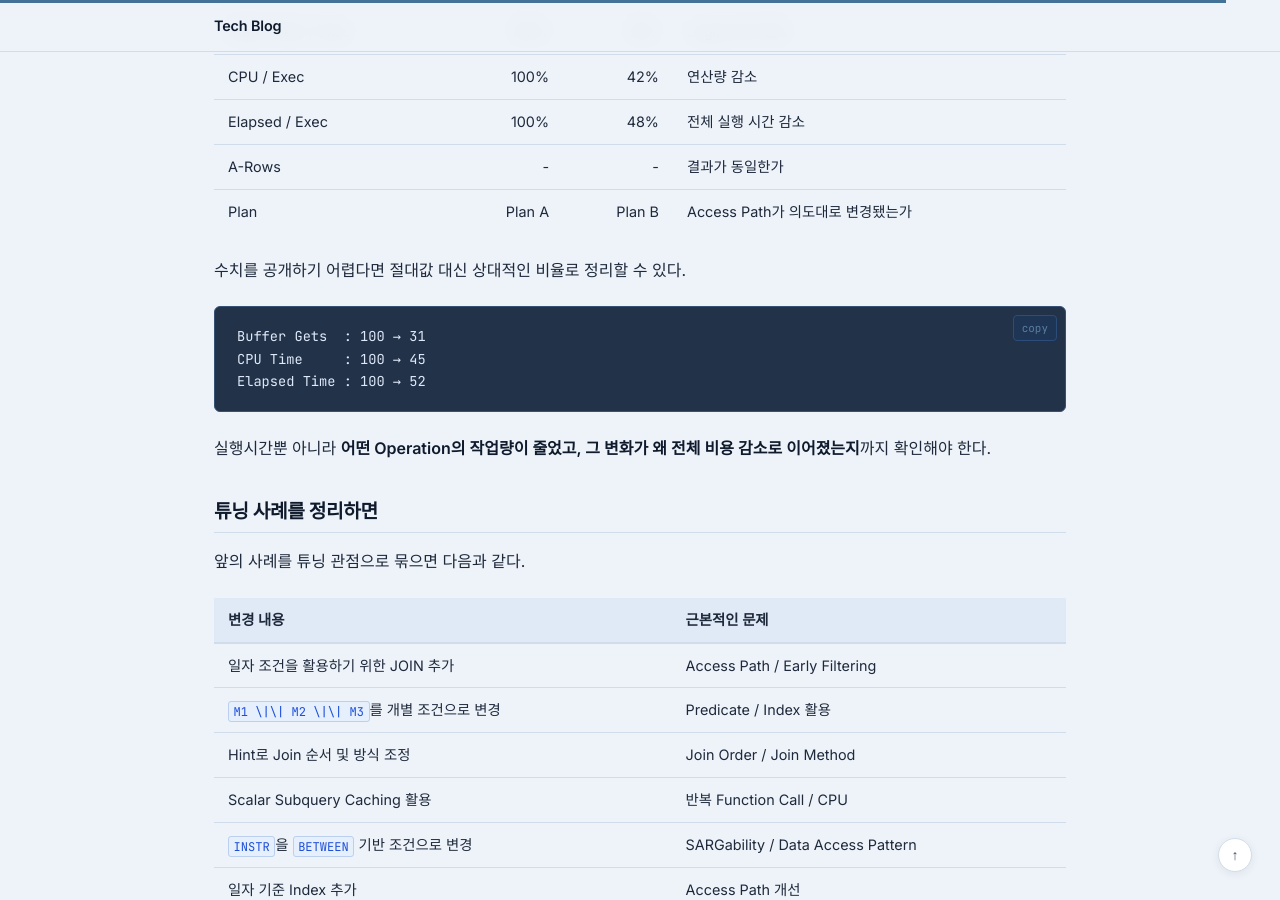
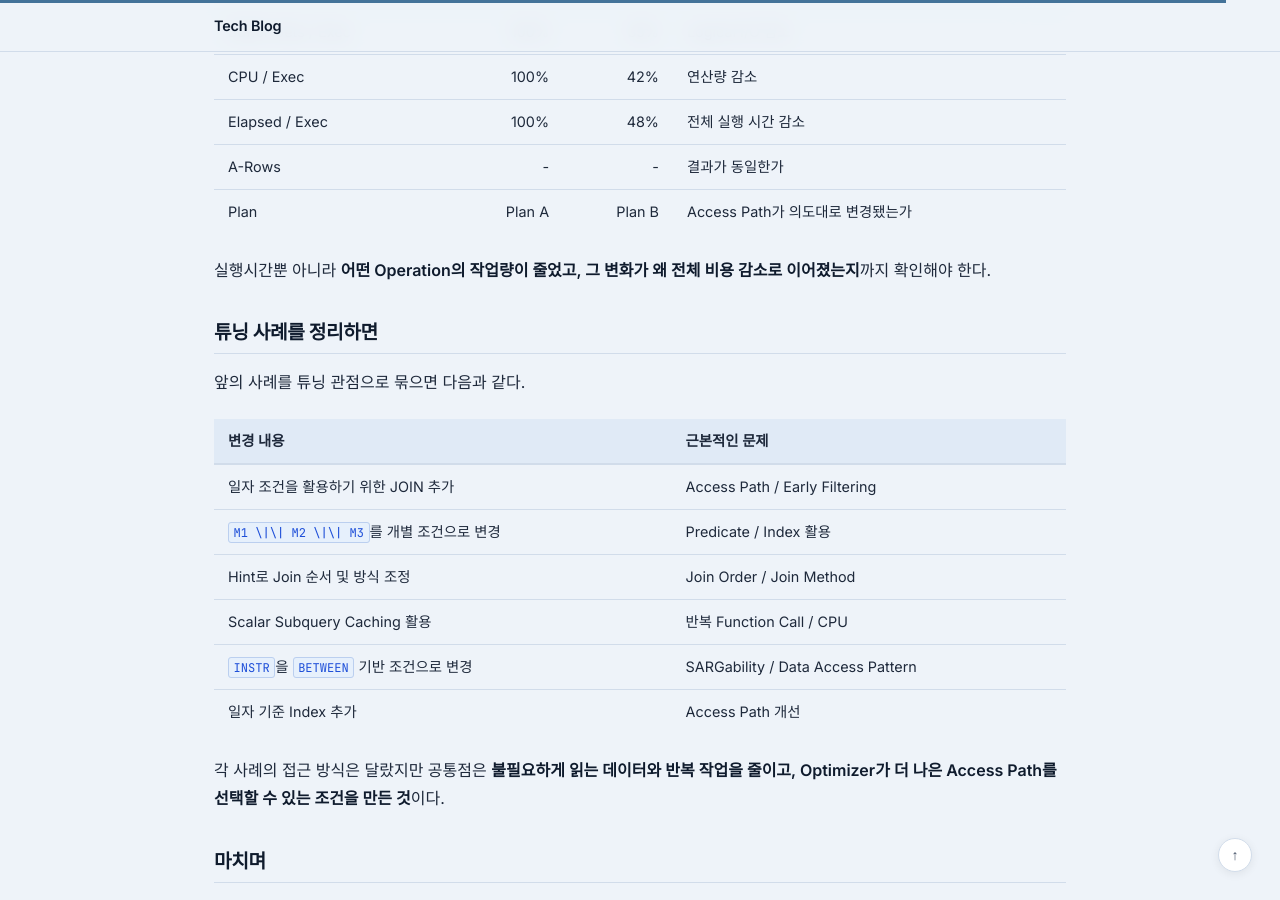
Before and after one commit to jw3418/jw3418.github.io, a Jekyll site: the page built from _posts/2026-09-23-oracle-sql-tuning-execution-plan.md, in a window 1280 px wide and 900 px high, scrolled down 16647 px. Built offline with Jekyll 4.4.1, drawn with Linux system fonts in a browser that asks for light colours.

Commit message:
Update 2026-09-23-oracle-sql-tuning-execution-plan.md

````diff
--- a/_posts/2026-09-23-oracle-sql-tuning-execution-plan.md
+++ b/_posts/2026-09-23-oracle-sql-tuning-execution-plan.md
@@ -728,14 +728,6 @@ SQL을 수정한 뒤에는 변경 전후를 동일한 조건에서 다시 비교
 | A-Rows | - | - | 결과가 동일한가 |
 | Plan | Plan A | Plan B | Access Path가 의도대로 변경됐는가 |
 
-수치를 공개하기 어렵다면 절대값 대신 상대적인 비율로 정리할 수 있다.
-
-```text
-Buffer Gets  : 100 → 31
-CPU Time     : 100 → 45
-Elapsed Time : 100 → 52
-```
-
 실행시간뿐 아니라 **어떤 Operation의 작업량이 줄었고, 그 변화가 왜 전체 비용 감소로 이어졌는지**까지 확인해야 한다.
 
 ## 튜닝 사례를 정리하면
````
